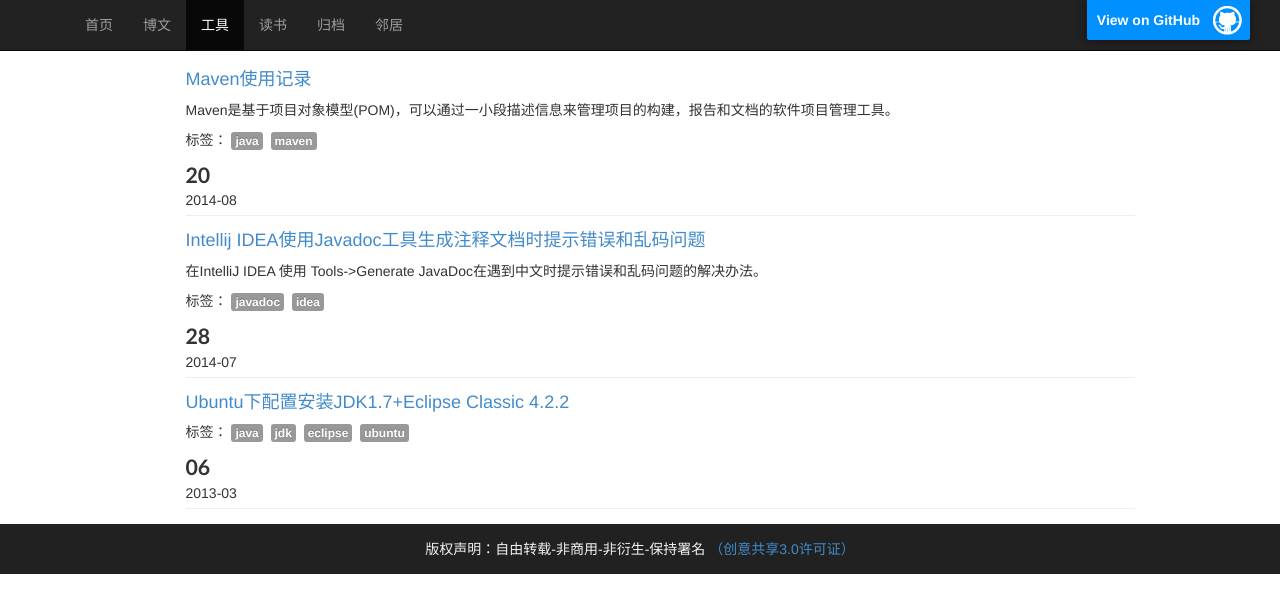
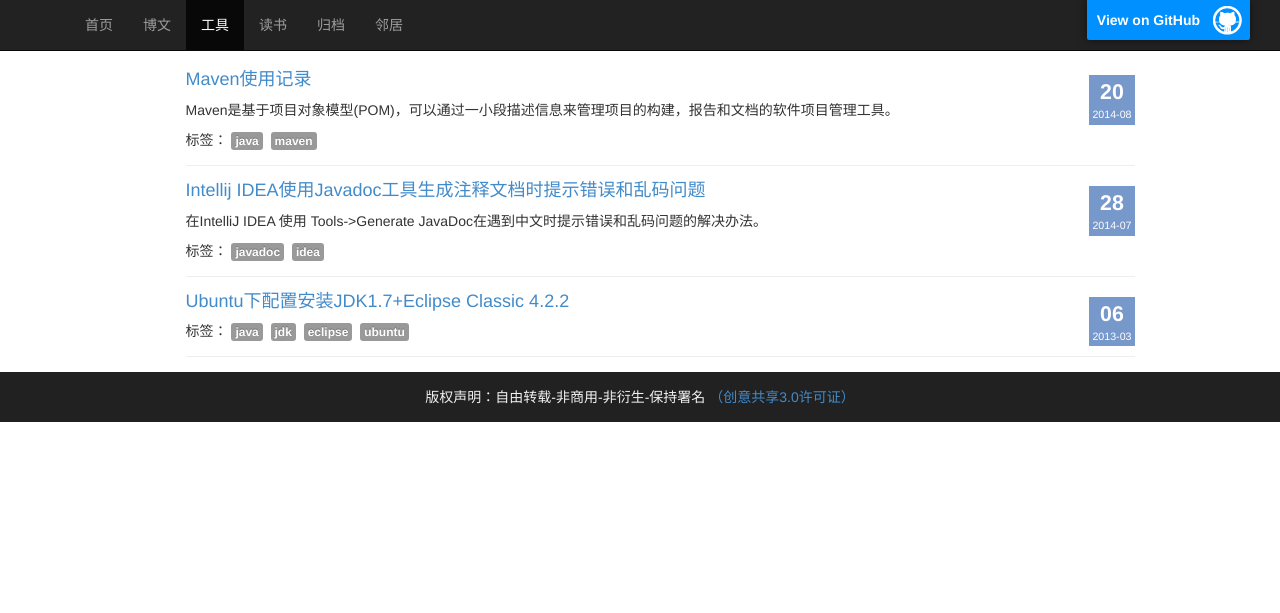
Before and after one commit to sheleng/sheleng.github.io, a Jekyll site: the page built from pages/tools.html, in a window 1280 px wide. Shown: the top 613 px of the page. Built offline with Jekyll 4.4.1, drawn with Linux system fonts in a browser that asks for light colours.

Commit message:
调整css样式

```diff
--- a/public/css/style.css
+++ b/public/css/style.css
@@ -40,32 +40,15 @@
 
 .gray-3{color: #888;}
 
-.post_date{
-  position: absolute;
-  right: 0;
-  top: 5px;
-  background: #7798cb;
-  font-size: 8pt;
-  color: #fff;
-  -webkit-text-size-adjust: none;
-  text-align: center;
-  padding: 2px 3px
-}
-
-.post-date em {
-  font-style: normal;
-  font-family: Calibri;
-  font-size: 16pt;
-  display: block;
-  font-weight: bold;
-}
-
 .post-list{margin: 0 0 15px 0;border-bottom: 1px solid #eee;padding-bottom: 5px;position: relative;list-style-type:none}
 .post-list a:visited{text-decoration: none}
 .post-list a:hover{text-decoration: none}
 .post-list a:active{text-decoration: none}
 
 .post-info {margin-bottom: 0;background-color: #fbfbfb;border: 1px solid #ccc;border-top: none;border-bottom-left-radius: 2px;border-bottom-right-radius: 2px;color: #999;}
+
+.post-date{position: absolute;right: 0;top: 5px;background: #7798cb;font-size: 8pt;color: #fff;-webkit-text-size-adjust: none;text-align: center;padding: 2px 3px}
+.post-date em {font-style: normal;font-size: 16pt;display: block;font-weight: bold;}
 
 .tag-label {
   display: inline-block;
```
